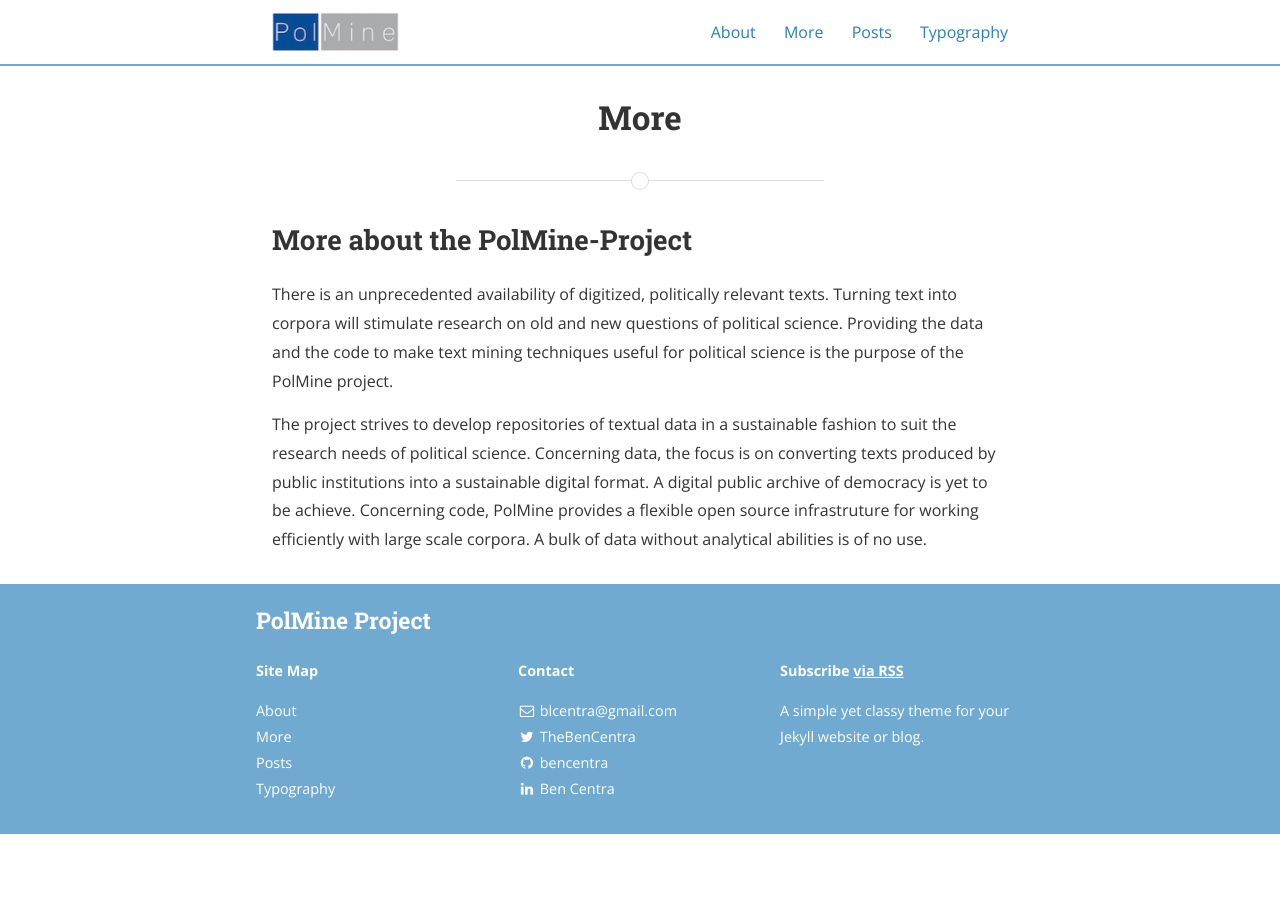
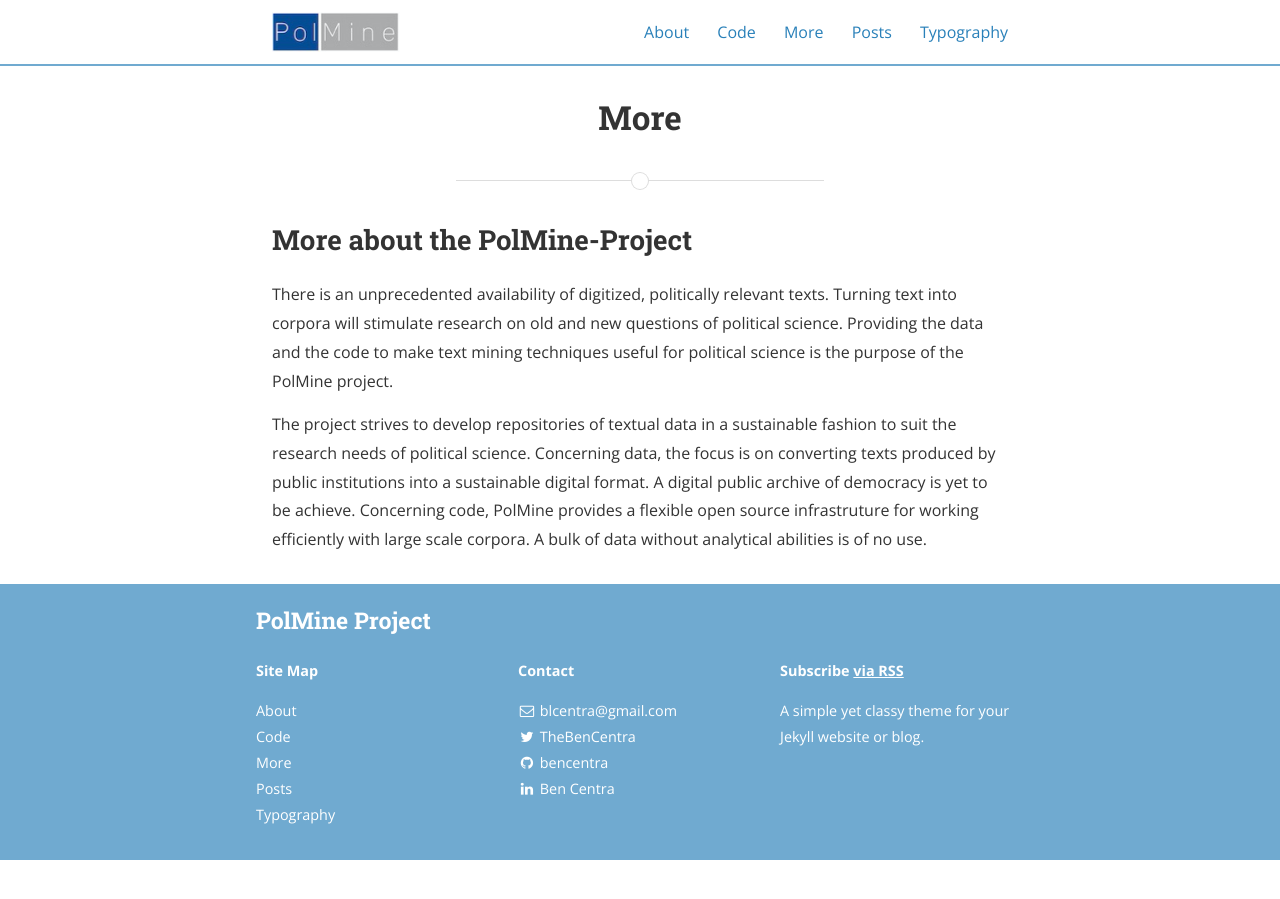
Before and after one commit to ablaette/PolMine.github.io, a Jekyll site: the page built from more.md, in a window 1280 px wide. Built offline with Jekyll 4.4.1, drawn with Linux system fonts in a browser that asks for light colours; nearby versions of some CDN libraries; a style sheet for code colours, icons or effects is not loaded.

Commit message:
Update code.md

```diff
--- a/code.md
+++ b/code.md
@@ -1,3 +1,9 @@
+---
+layout: page
+title: Code
+permalink: /code/
+---
+
 ## The choice for R
 
 The codebase of the PolMine project is written in the statistical programming language R. The drawbacks of R notwithstanding (see The R inferno), we decided to move to R throughout:
```
